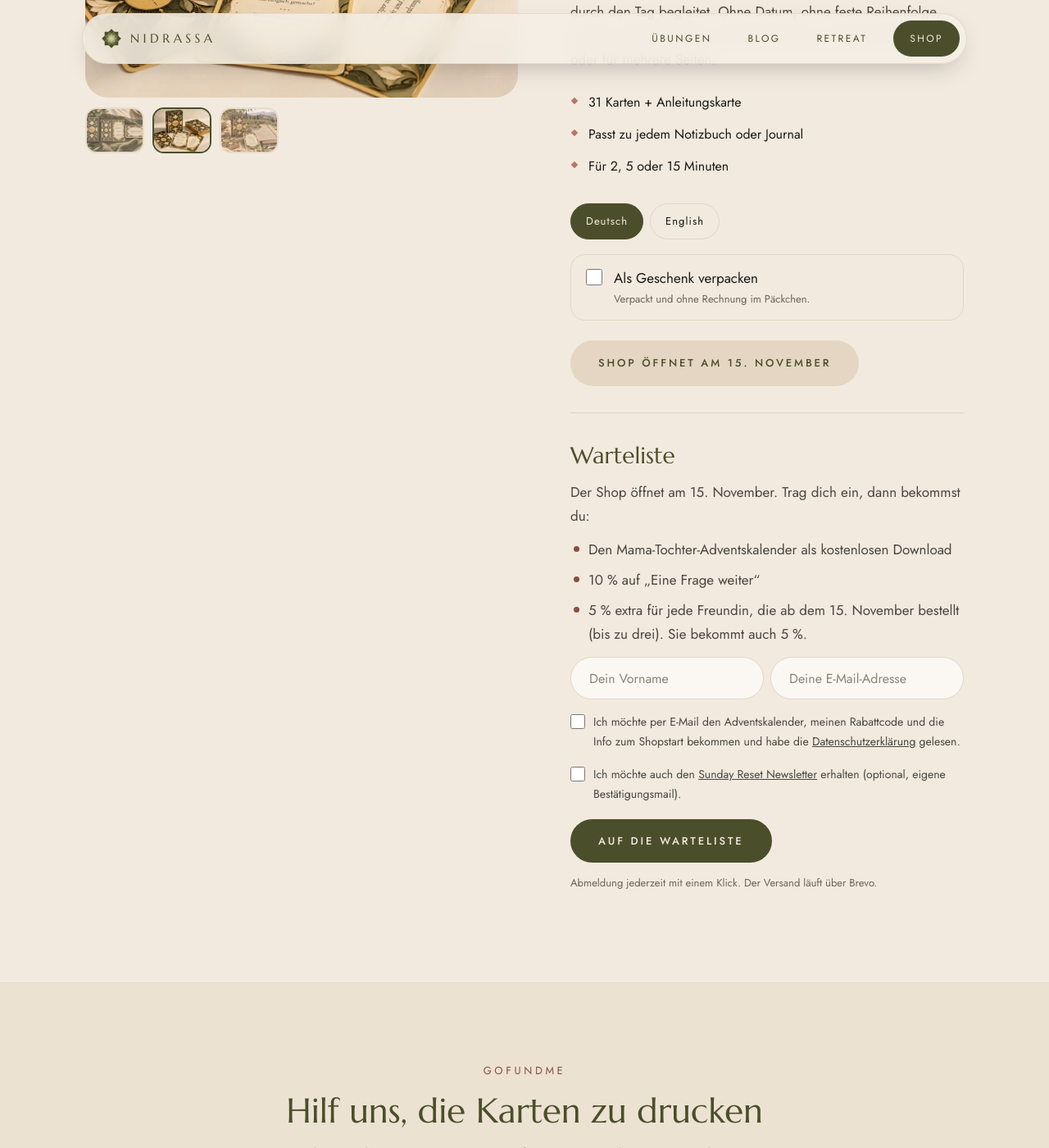
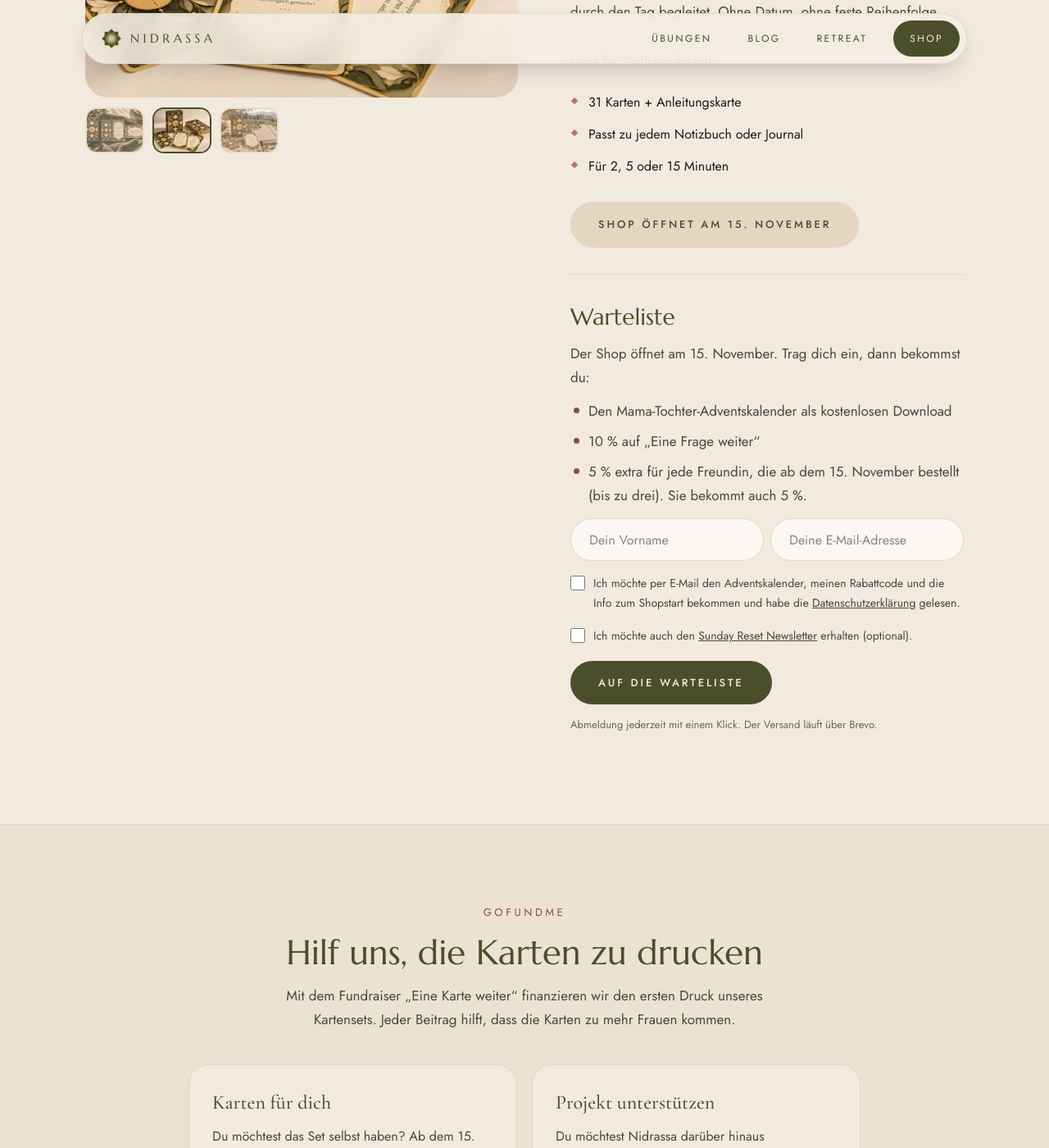
Before and after one commit to Alephantom/nidrassa, a Jekyll site: the page built from shop.html, in a window 1280 px wide and 1400 px high, scrolled down 467 px. Shown: the whole window at 82% size. Built offline with Jekyll 4.4.1, drawn with Linux system fonts in a browser that asks for light colours.

Commit message:
Waitlist: send Brevo list IDs, one opt-in for both lists; hide edition and gift options
- Waitlist always sends list 11, newsletter tick adds list 9 (Sunday Reset)
- Drop the separate newsletter request; one confirmation email covers both
- Remove Deutsch/English switch and gift-wrap box from the shop for now

Co-Authored-By: Claude Opus 5.5 <noreply@anthropic.com>

```diff
--- a/assets/site.js
+++ b/assets/site.js
@@ -248,20 +248,8 @@ document.querySelectorAll("form[data-redirect]").forEach(form => {
     e.preventDefault();
     const button = form.querySelector("button[type=submit]");
     if (button) button.disabled = true;
-    const fields = new FormData(form);
-    const wantsNewsletter = fields.get("newsletter") === "1";
-    fields.delete("newsletter");
     try {
-      // Optional newsletter tick: separate sign-up through the newsletter form (its own opt-in email).
-      if (wantsNewsletter && form.dataset.newsletter) {
-        const news = new FormData();
-        news.append("EMAIL", fields.get("EMAIL"));
-        news.append("OPT_IN", "1");
-        news.append("email_address_check", "");
-        news.append("locale", "de");
-        await fetch(form.dataset.newsletter, { method: "POST", body: news }).catch(() => {});
-      }
-      const res = await fetch(form.action, { method: "POST", body: fields });
+      const res = await fetch(form.action, { method: "POST", body: new FormData(form) });
       if (!res.ok) throw new Error(res.status);
       const data = await res.json().catch(() => ({}));
       if (data.success === false) throw new Error("rejected");
--- a/karten-fast-geschafft.html
+++ b/karten-fast-geschafft.html
@@ -17,7 +17,6 @@ sitemap: false
   <p class="nf-eyebrow">Fast geschafft</p>
   <h1>Bitte schau in dein Postfach.</h1>
   <p>Wir haben dir gerade eine E-Mail geschickt. Klick dort auf den Link, dann stehst du auf der Warteliste für „Eine Frage weiter“ und bekommst den Mama-Tochter-Adventskalender.</p>
-  <p>Hast du auch den Newsletter angekreuzt? Dann kommt eine zweite E-Mail. Bitte bestätige auch die.</p>
   <p>Keine Mail da? Manchmal dauert es ein paar Minuten. Schau auch im Spam- oder Werbung-Ordner nach.</p>
   <div class="nf-actions">
     <a class="btn" href="/shop/">Zurück zum Shop</a>
--- a/shop.html
+++ b/shop.html
@@ -41,21 +41,13 @@ waitlist_action: "https://1e4bd713.sibforms.com/serve/MUIFAMhTxOOAzFJSB67AX7bd4X
         <li>Passt zu jedem Notizbuch oder Journal</li>
         <li>Für 2, 5 oder 15 Minuten</li>
       </ul>
-      <div class="edition" role="group" aria-label="Ausgabe">
-        <button type="button" aria-pressed="true" data-title="Eine Frage weiter" data-sub="Journaling-Karten für Gedanken, die Raum brauchen">Deutsch</button>
-        <button type="button" aria-pressed="false" data-title="One Question Closer" data-sub="Journaling cards for thoughts that need room">English</button>
-      </div>
-      <label class="gift">
-        <input type="checkbox" name="gift">
-        <span><strong>Als Geschenk verpacken</strong><small>Verpackt und ohne Rechnung im Päckchen.</small></span>
-      </label>
       <a class="btn buy-btn" id="preorder" href="#">Vorbestellen</a>
       {%- comment -%}
         Card waitlist: posts straight to Brevo, like the newsletter form.
         Brevo then redirects to /karten-fast-geschafft/ and, after the click in the email, to /karten-danke/.
-        Field names (VORNAME, EMAIL, OPT_IN, email_address_check, locale) must match the Brevo form.
-        The "newsletter" tick is not sent to the waitlist; if ticked, assets/site.js also signs the email up
-        via the newsletter form (site.newsletter_action), which sends its own double opt-in email.
+        Field names (VORNAME, EMAIL, OPT_IN, lists_28[], email_address_check, locale) must match the Brevo form.
+        Brevo list IDs: 11 = Vorbestellung Journaling Karten (always sent), 9 = Sunday Reset (newsletter tick).
+        One double opt-in email confirms both.
       {%- endcomment %}
       <div class="shop-waitlist" id="warteliste">
         <h3>Warteliste</h3>
@@ -65,7 +57,7 @@ waitlist_action: "https://1e4bd713.sibforms.com/serve/MUIFAMhTxOOAzFJSB67AX7bd4X
           <li>{{ perk }}</li>
           {%- endfor %}
         </ul>
-        <form class="notify" method="POST" action="{{ page.waitlist_action }}" data-redirect="/karten-fast-geschafft/" data-newsletter="{{ site.newsletter_action }}">
+        <form class="notify" method="POST" action="{{ page.waitlist_action }}" data-redirect="/karten-fast-geschafft/">
           <div class="notify-row">
             <label class="visually-hidden" for="wl-name">Dein Vorname</label>
             <input type="text" id="wl-name" name="VORNAME" required placeholder="Dein Vorname" autocomplete="given-name">
@@ -77,10 +69,11 @@ waitlist_action: "https://1e4bd713.sibforms.com/serve/MUIFAMhTxOOAzFJSB67AX7bd4X
             <span>Ich möchte per E-Mail den Adventskalender, meinen Rabattcode und die Info zum Shopstart bekommen und habe die <a href="/datenschutz/">Datenschutzerklärung</a> gelesen.</span>
           </label>
           <label class="notify-consent">
-            <input type="checkbox" name="newsletter" value="1">
-            <span>Ich möchte auch den <a href="/newsletter/">Sunday Reset Newsletter</a> erhalten (optional, eigene Bestätigungsmail).</span>
+            <input type="checkbox" name="lists_28[]" value="9">
+            <span>Ich möchte auch den <a href="/newsletter/">Sunday Reset Newsletter</a> erhalten (optional).</span>
           </label>
           <input type="text" name="email_address_check" value="" class="visually-hidden" tabindex="-1" autocomplete="off" aria-hidden="true">
+          <input type="hidden" name="lists_28[]" value="11">
           <input type="hidden" name="locale" value="de">
           <button class="btn" type="submit">Auf die Warteliste</button>
         </form>
```
Also changed, not shown: _config.yml (+1 -1 lines).
